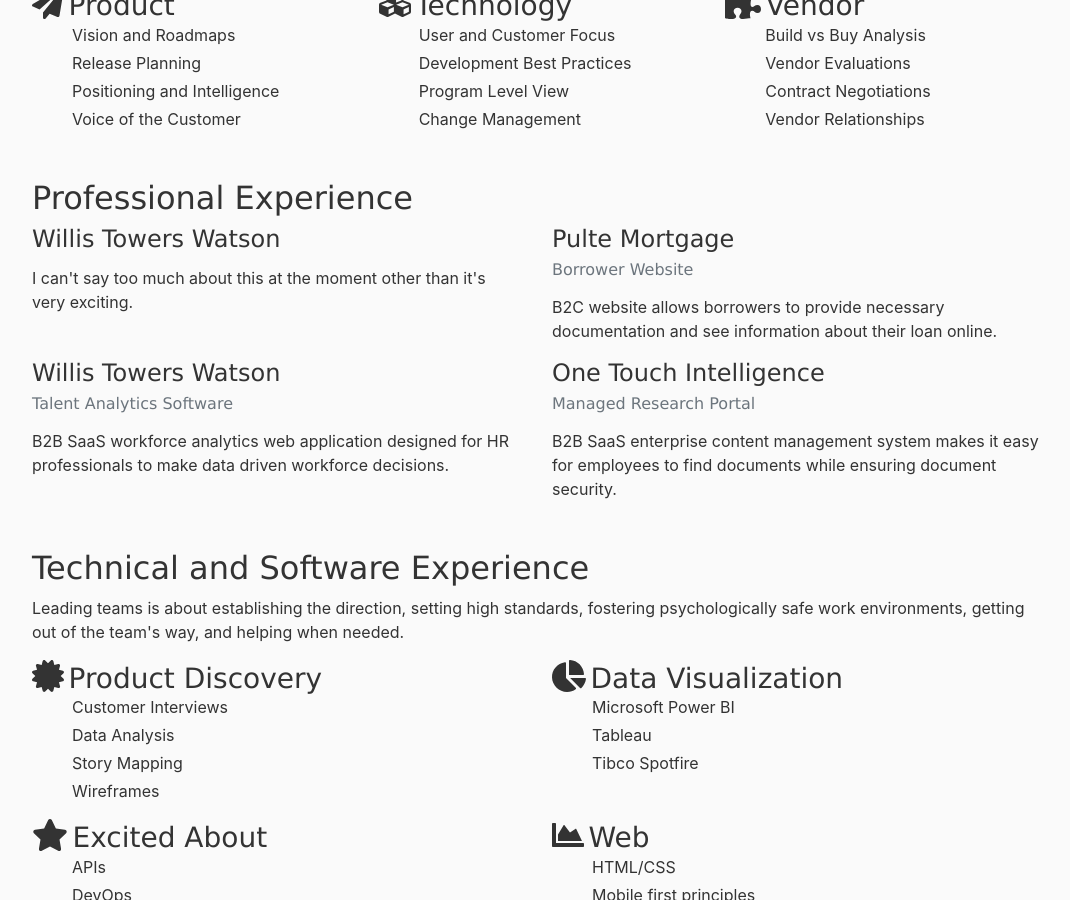
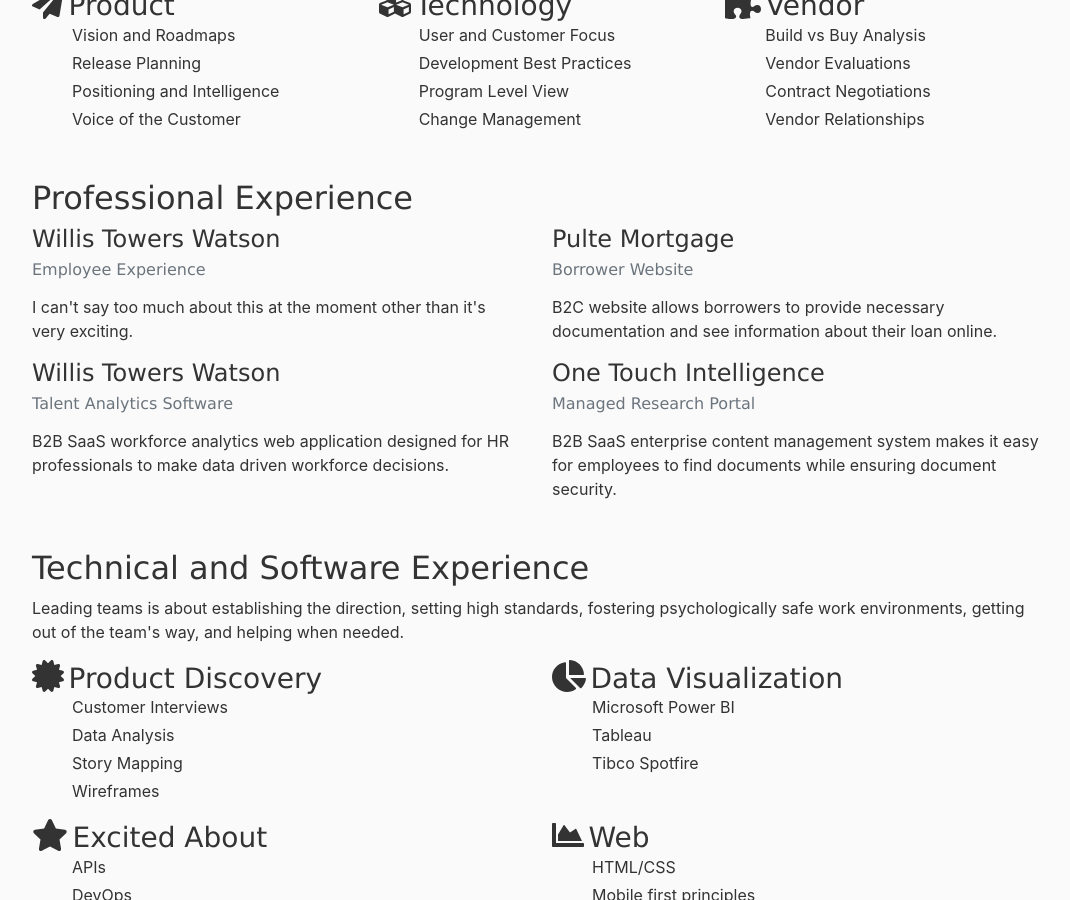
Before and after one commit to curtshneider/curtshneider.github.io, a Jekyll site: the page resume.html, which Jekyll copies as it is, in a window 1280 px wide and 900 px high, scrolled down 373 px. Shown: the whole window, without its empty margins (103-1173 px from the left). Built offline with Jekyll 4.4.1, drawn with Linux system fonts in a browser that asks for light colours; nearby versions of some CDN libraries; some web fonts are replaced.

Commit message:
Added subtitle to current position

```diff
--- a/resume.html
+++ b/resume.html
@@ -123,7 +123,7 @@
 						<div class="card bg-transparent h-100">
 							<div class="card-body">
 								<h4 class="card-title">Willis Towers Watson</h4>
-								<!-- <h6 class="card-subtitle text-muted">Talent Analytics Software</h6> -->
+								<h6 class="card-subtitle text-muted">Employee Experience</h6>
 						<p class="card-text">I can't say too much about this at the moment other than it's very exciting.</p>
 							</div>
 						</div>
```
